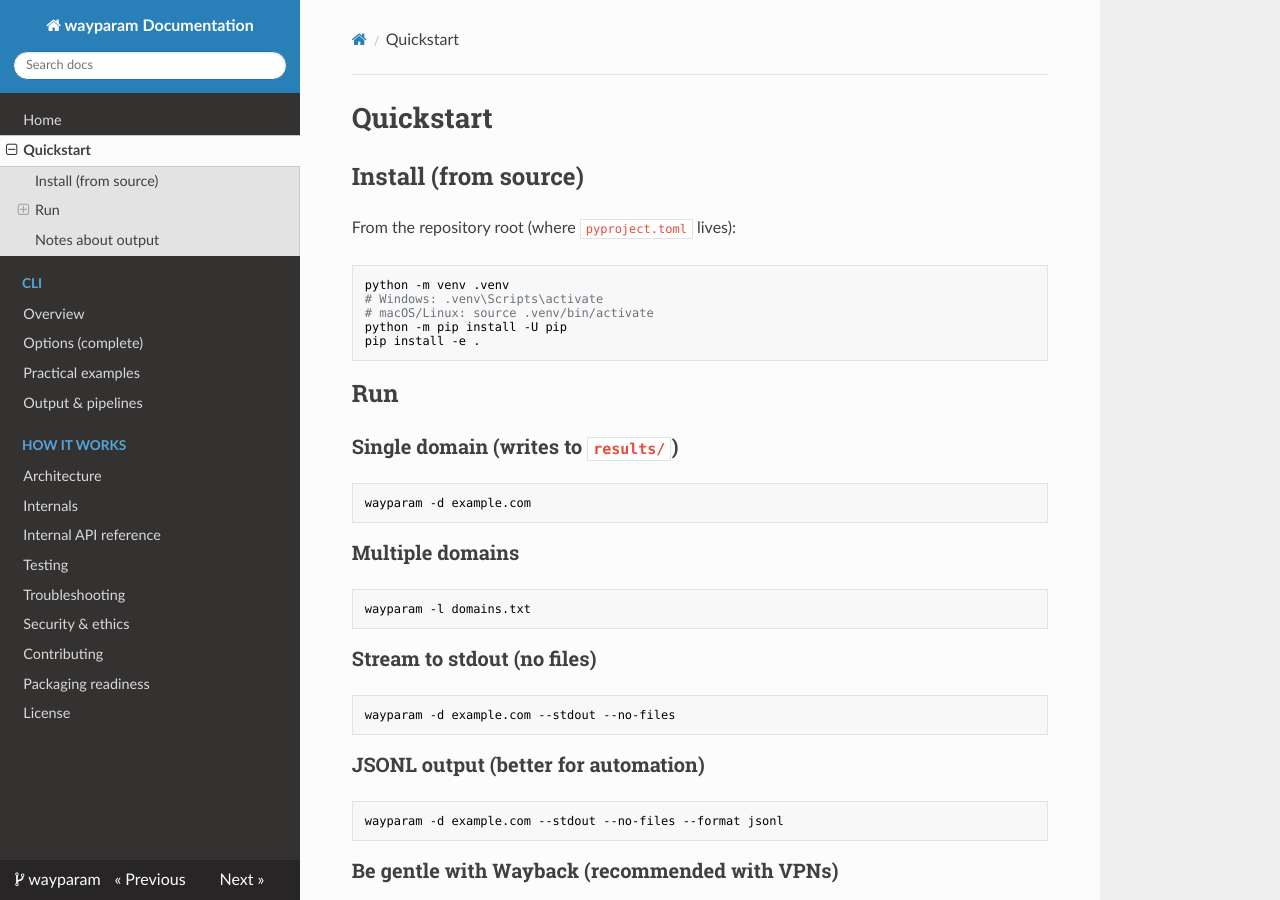
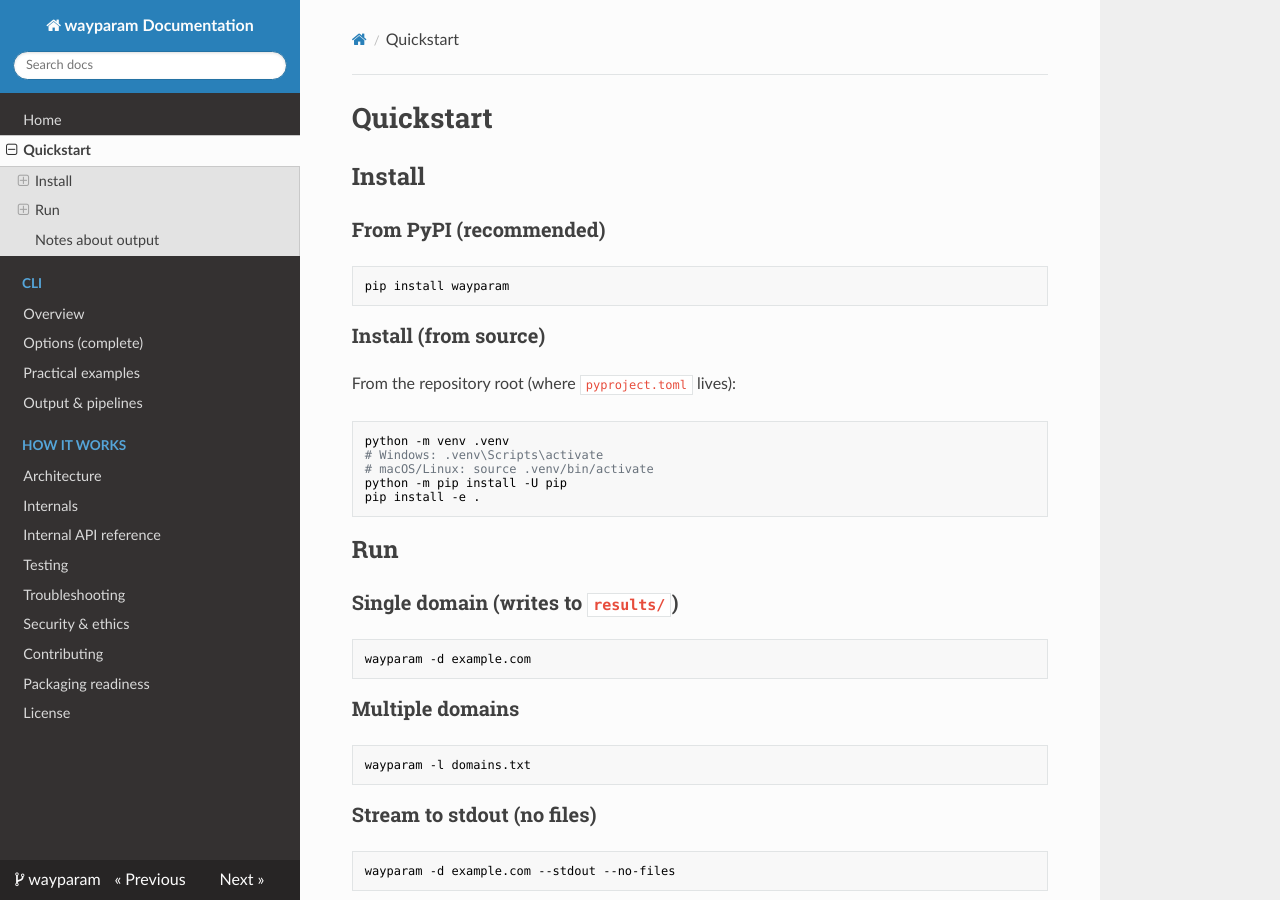
Before and after one commit to aleff-github/wayparam, an MkDocs documentation site: the page built from docs/quickstart.md, in a window 1280 px wide and 900 px high. Built offline with MkDocs 1.6.1, drawn with Linux system fonts in a browser that asks for light colours; nearby versions of some CDN libraries.

Commit message:
Update quickstart.md with PyPI installation instructions
Added installation instructions from PyPI and reorganized the content.

````diff
--- a/docs/quickstart.md
+++ b/docs/quickstart.md
@@ -1,6 +1,14 @@
 # Quickstart
 
-## Install (from source)
+## Install
+
+### From PyPI (recommended)
+
+```bash
+pip install wayparam
+```
+
+### Install (from source)
 
 From the repository root (where `pyproject.toml` lives):
 
````
